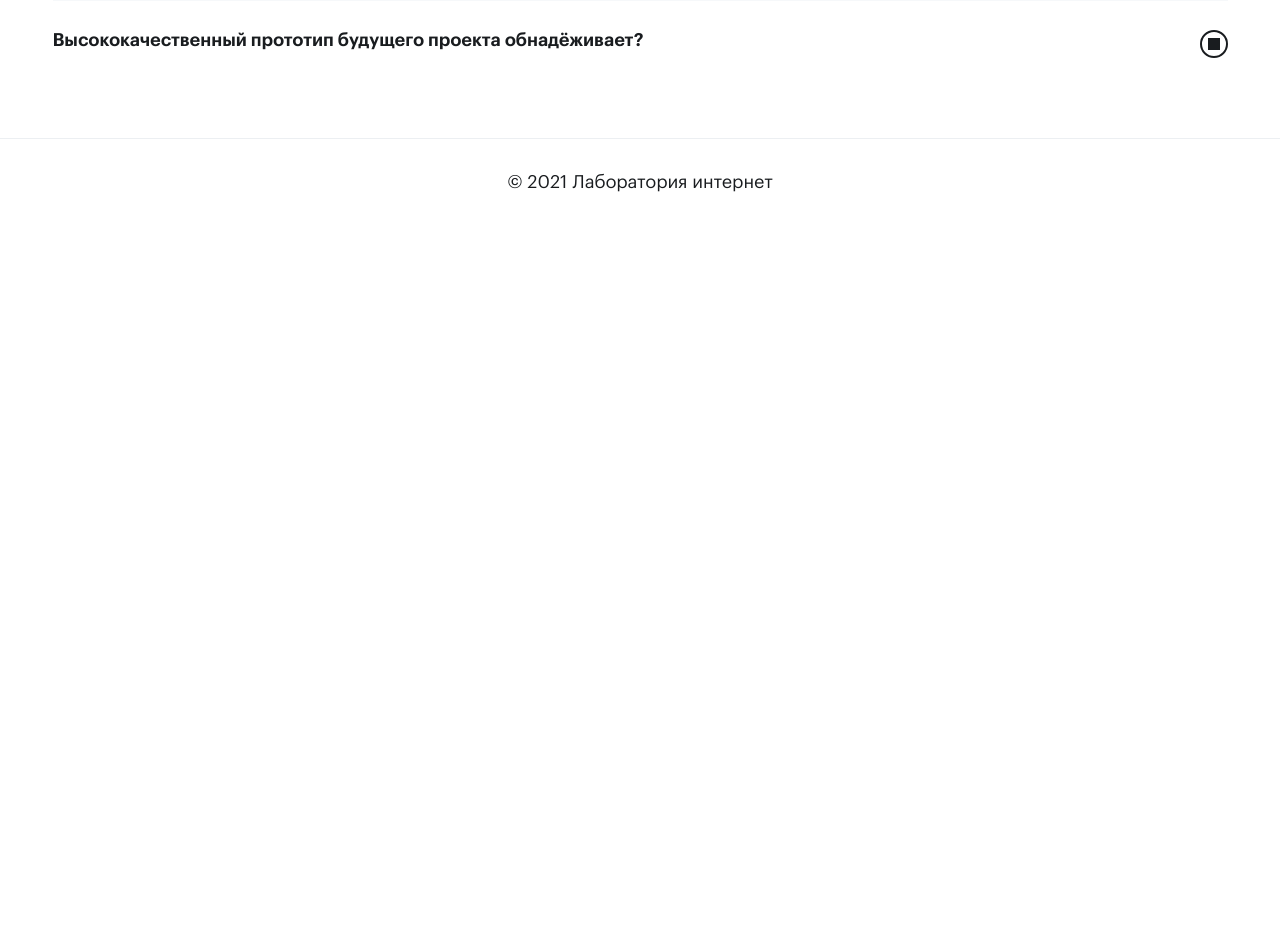
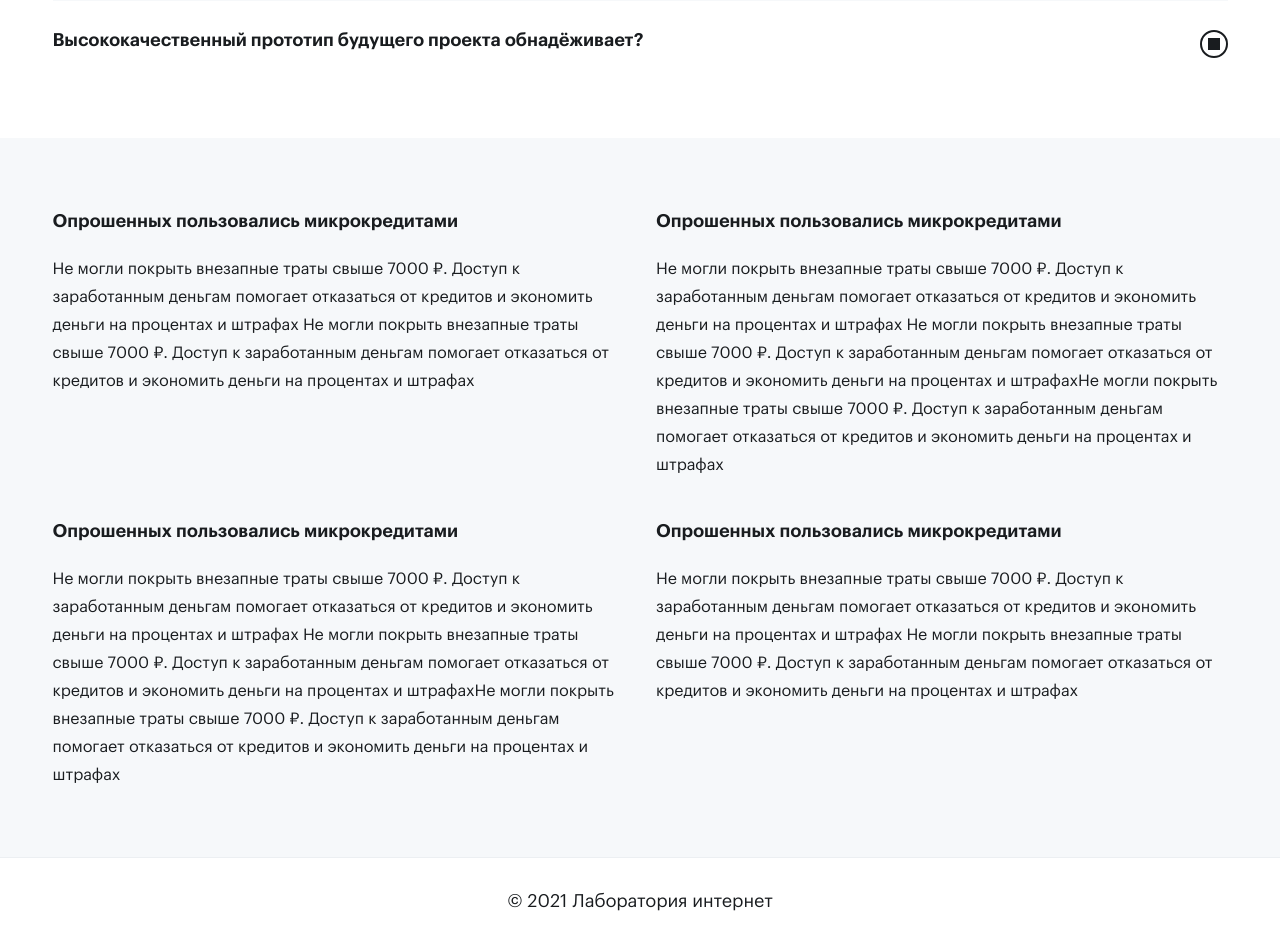
Before and after one commit to PlaksinaKate/test-task-lab, a React (Vite) app: page / in a window 1280 px wide. Shown: the part 3060-4006 px from the top of the page. Before the commit the page ends 3287 px from the top, so only its background shows below. Built offline with nearby package versions, Linux system fonts and the light colour scheme; grey boxes are pictures that could not be loaded.

Commit message:
feat: add Microloan section

```diff
--- a/src/pages/MainPage/index.tsx
+++ b/src/pages/MainPage/index.tsx
@@ -1,4 +1,4 @@
-import { FAQ, Footer, Header, Hero, HowWeWork, Reviews, ThirdBlock } from "../../sections";
+import { FAQ, Footer, Header, Hero, HowWeWork, Microloan, Reviews, ThirdBlock } from "../../sections";
 
 export function MainPage() {
   return (
@@ -10,6 +10,7 @@ export function MainPage() {
         <ThirdBlock />
         <Reviews />
         <FAQ />
+        <Microloan />
       </main>
       <Footer />
     </>
--- /dev/null
+++ b/src/sections/Microloan/Microloan.info.ts
@@ -0,0 +1,22 @@
+export const microloanInfo = [
+  {
+    id: 0,
+    title: 'Опрошенных пользовались микрокредитами',
+    text: 'Не могли покрыть внезапные траты свыше 7000 ₽. Доступ к заработанным деньгам помогает отказаться от кредитов и экономить деньги на процентах и штрафах Не могли покрыть внезапные траты свыше 7000 ₽. Доступ к заработанным деньгам помогает отказаться от кредитов и экономить деньги на процентах и штрафах'
+  },
+  {
+    id: 1,
+    title: 'Опрошенных пользовались микрокредитами',
+    text: 'Не могли покрыть внезапные траты свыше 7000 ₽. Доступ к заработанным деньгам помогает отказаться от кредитов и экономить деньги на процентах и штрафах Не могли покрыть внезапные траты свыше 7000 ₽. Доступ к заработанным деньгам помогает отказаться от кредитов и экономить деньги на процентах и штрафахНе могли покрыть внезапные траты свыше 7000 ₽. Доступ к заработанным деньгам помогает отказаться от кредитов и экономить деньги на процентах и штрафах'
+  },
+  {
+    id: 2,
+    title: 'Опрошенных пользовались микрокредитами',
+    text: 'Не могли покрыть внезапные траты свыше 7000 ₽. Доступ к заработанным деньгам помогает отказаться от кредитов и экономить деньги на процентах и штрафах Не могли покрыть внезапные траты свыше 7000 ₽. Доступ к заработанным деньгам помогает отказаться от кредитов и экономить деньги на процентах и штрафахНе могли покрыть внезапные траты свыше 7000 ₽. Доступ к заработанным деньгам помогает отказаться от кредитов и экономить деньги на процентах и штрафах'
+  },
+  {
+    id: 3,
+    title: 'Опрошенных пользовались микрокредитами',
+    text: 'Не могли покрыть внезапные траты свыше 7000 ₽. Доступ к заработанным деньгам помогает отказаться от кредитов и экономить деньги на процентах и штрафах Не могли покрыть внезапные траты свыше 7000 ₽. Доступ к заработанным деньгам помогает отказаться от кредитов и экономить деньги на процентах и штрафах'
+  },
+]
--- /dev/null
+++ b/src/sections/Microloan/Microloan.module.scss
@@ -0,0 +1,41 @@
+@import "../../assets/scss/vars";
+@import "../../assets/scss/mixins";
+
+.section {
+  background-color: $lll-gray;
+  padding: 68px 0 31px;
+}
+
+.item {
+  flex-basis: calc((100% - 32px) / 2);
+  margin-bottom: 37px;
+}
+
+.text {
+  margin-top: 17px;
+}
+
+@include media("ml") {
+  .section {
+    padding: 20px 0 12px;
+  }
+
+  .item {
+    flex-basis: 100%;
+    margin-bottom: 20px;
+  }
+
+  .text {
+    margin-top: 46px;
+  }
+}
+
+@include media("mm") {
+  .section {
+    padding: 20px 0 1px;
+  }
+
+  .text {
+    margin-top: 14px;
+  }
+}
--- /dev/null
+++ b/src/sections/Microloan/index.tsx
@@ -0,0 +1,36 @@
+import { Wr, Text } from "../../components/ui-kit";
+import { microloanInfo } from "./Microloan.info";
+import styles from "./Microloan.module.scss";
+
+export function Microloan() {
+  return (
+    <section className={styles.section}>
+      <Wr>
+        <div className={`row stretch space-between ${styles.items}`}>
+          {microloanInfo.map((info) => {
+            const { id, title, text } = info;
+            return <MicroloanItem key={id} title={title} text={text} />;
+          })}
+        </div>
+      </Wr>
+    </section>
+  );
+}
+
+interface IMicroloanItem {
+  title: string;
+  text: string;
+}
+
+function MicroloanItem({ title, text }: IMicroloanItem) {
+  return (
+    <div className={styles.item}>
+      <Text size={"18"} bold>
+        {title}
+      </Text>
+      <Text size={"16"} classNames={styles.text}>
+        {text}
+      </Text>
+    </div>
+  );
+}
--- a/src/sections/index.tsx
+++ b/src/sections/index.tsx
@@ -5,5 +5,6 @@ import { HowWeWork } from "./How-we-work";
 import { ThirdBlock } from "./ThirdBlock";
 import { Reviews } from "./Reviews";
 import { FAQ } from "./FAQ";
+import { Microloan } from "./Microloan";
 
-export { Footer, Header, Hero, HowWeWork, ThirdBlock, Reviews, FAQ };
+export { Footer, Header, Hero, HowWeWork, ThirdBlock, Reviews, FAQ, Microloan };
```
